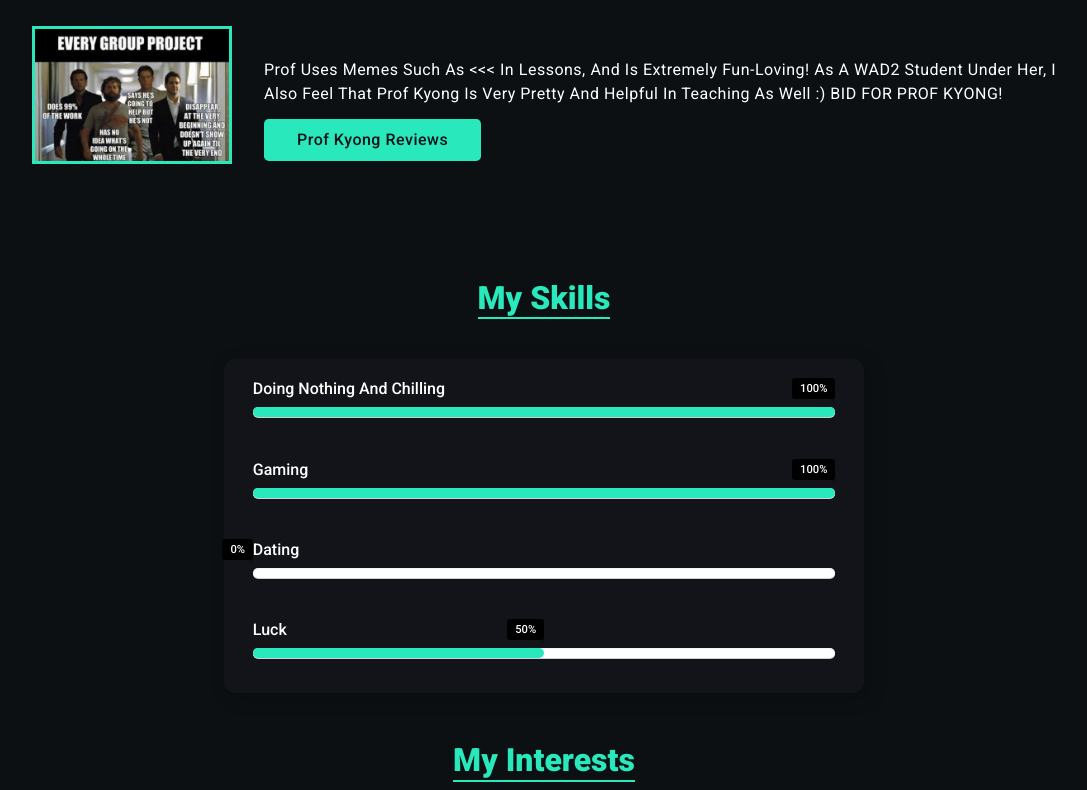
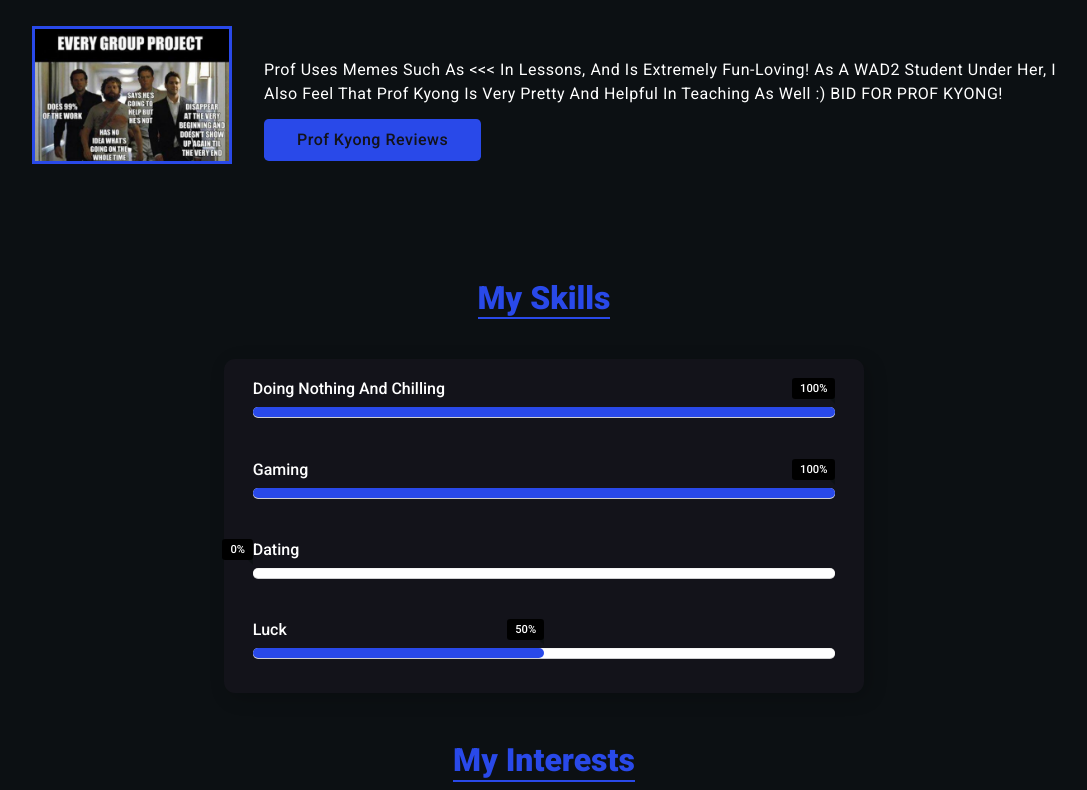
Before and after one commit to wongdehou/wongdehou.github.io, a plain HTML site: page index.html in a window 1280 px wide. Shown: the part 450-1240 px from the top of the page, without its empty margins (96-1183 px from the left). Drawn offline with nearby package versions, Linux system fonts and the light colour scheme; a script that the page names is missing.

Commit message:
Update style.css

```diff
--- a/style.css
+++ b/style.css
@@ -1,7 +1,7 @@
 @import url('https://fonts.googleapis.com/css2?family=Roboto:wght@100;400;500;900&display=swap');
 
 :root {
-    --primary: #29e9bc;
+    --primary: #2949e9;
     --normal: #ffffff;
     --black: #13131a;
     --bg: #0c1013;
```
